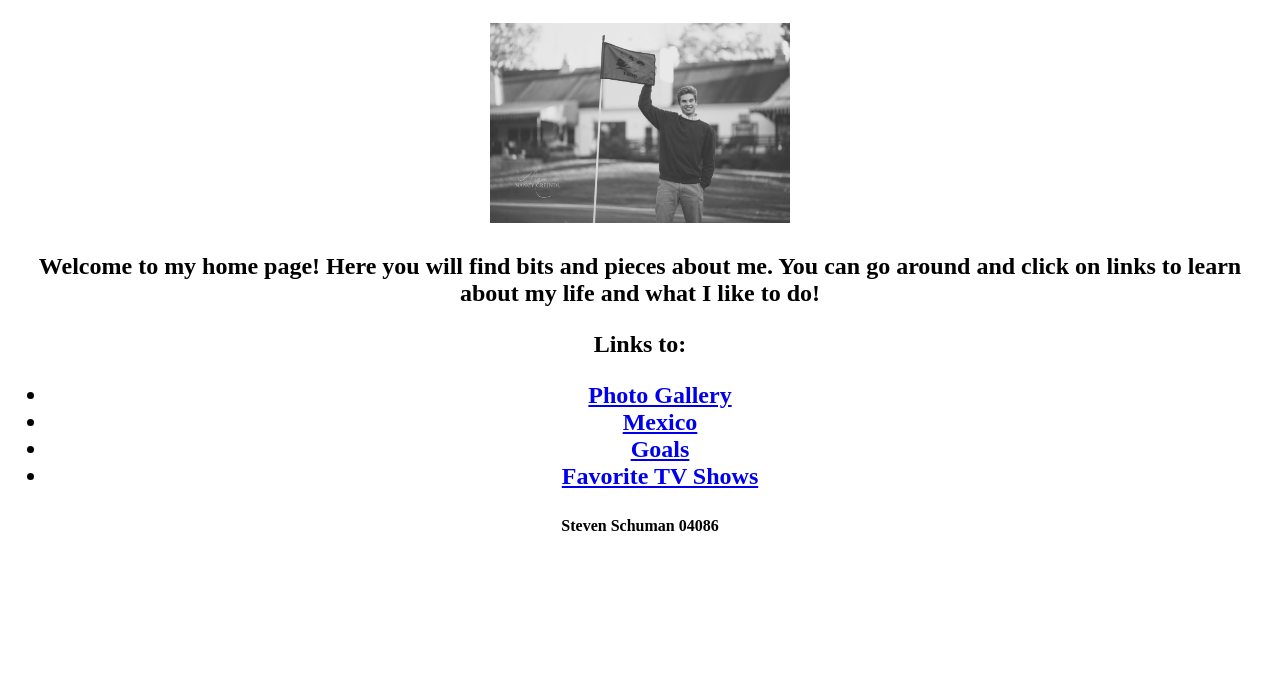
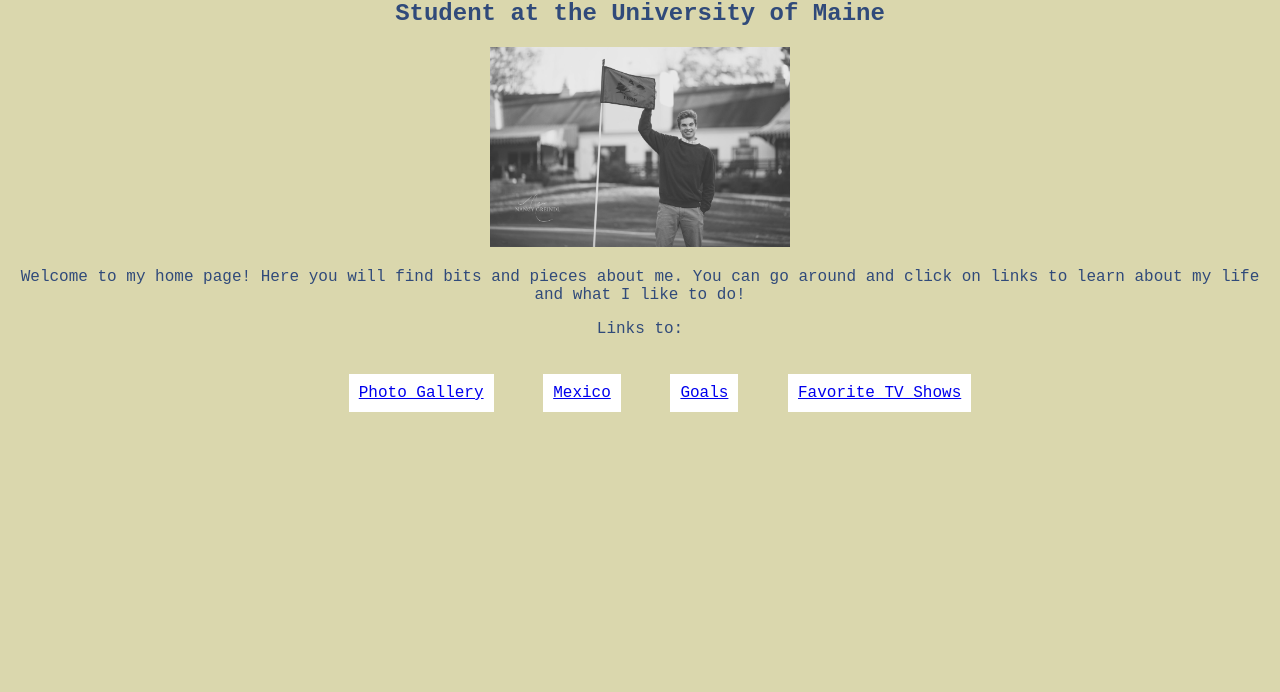
Before and after one commit to stevenschuman2017/stevenschuman2017.github.io, a plain HTML site: page index.html in a window 1280 px wide. Shown: the part 108-800 px from the top of the page. Drawn offline with Linux system fonts and the light colour scheme.

Commit message:
Add files via upload

```diff
--- a/index.html
+++ b/index.html
@@ -2,10 +2,9 @@
 <html>
 <head>
 	<title>Steven's Homepage</title>
+	<link href="StevenHomepagehelper.css" rel="stylesheet" />
 </head>
 <body>
-	<link href="Steven Homepage helper.css" rel="stylesheet">
-
 	<center>
 		<table>
 			<tr>
@@ -13,22 +12,22 @@
 				<th>Schuman</th>
 				<th>04086</th>
 			</tr>
+		</table>
 
-
-<h1>Steven Schuman<h1>
-<h2>Student at the University of Maine<h2>
-
+		<h1>Steven Schuman</h1>
+		<h2>Student at the University of Maine</h2>
 		<p>
-<IMG SRC="Steven.jpg" width="300">
+			<img src="steven.JPG" width="300" />
 		</p>
 
-<p>Welcome to my home page! Here you will find bits and pieces about me. You can go around and click on links to learn about my life and what I like to do!<P>
-
-<p>Links to:
+		<p>Welcome to my home page! Here you will find bits and pieces about me. You can go around and click on links to learn about my life and what I like to do!</p>
+		<p>Links to:</p>
 		<ul>
-	<li><a HREF="PhotoGallery.html">Photo Gallery</a>
-	<li><a HREF="MexicoTrip.html">Mexico</a>
-	<li><a HREF="Goals.html">Goals</a>
-	<li><a HREF="favoriteshows.html">Favorite TV Shows</a>
+			<li><a href="PhotoGallery.html">Photo Gallery</a></li>
+			<li><a href="MexicoTrip.html">Mexico</a></li>
+			<li><a href="Goals.html">Goals</a></li>
+			<li><a href="favoriteshows.html">Favorite TV Shows</a></li>
+		</ul>
+	</center>
 </body>
 </html>
```
Lines whose indentation alone changed are shown as unchanged.
